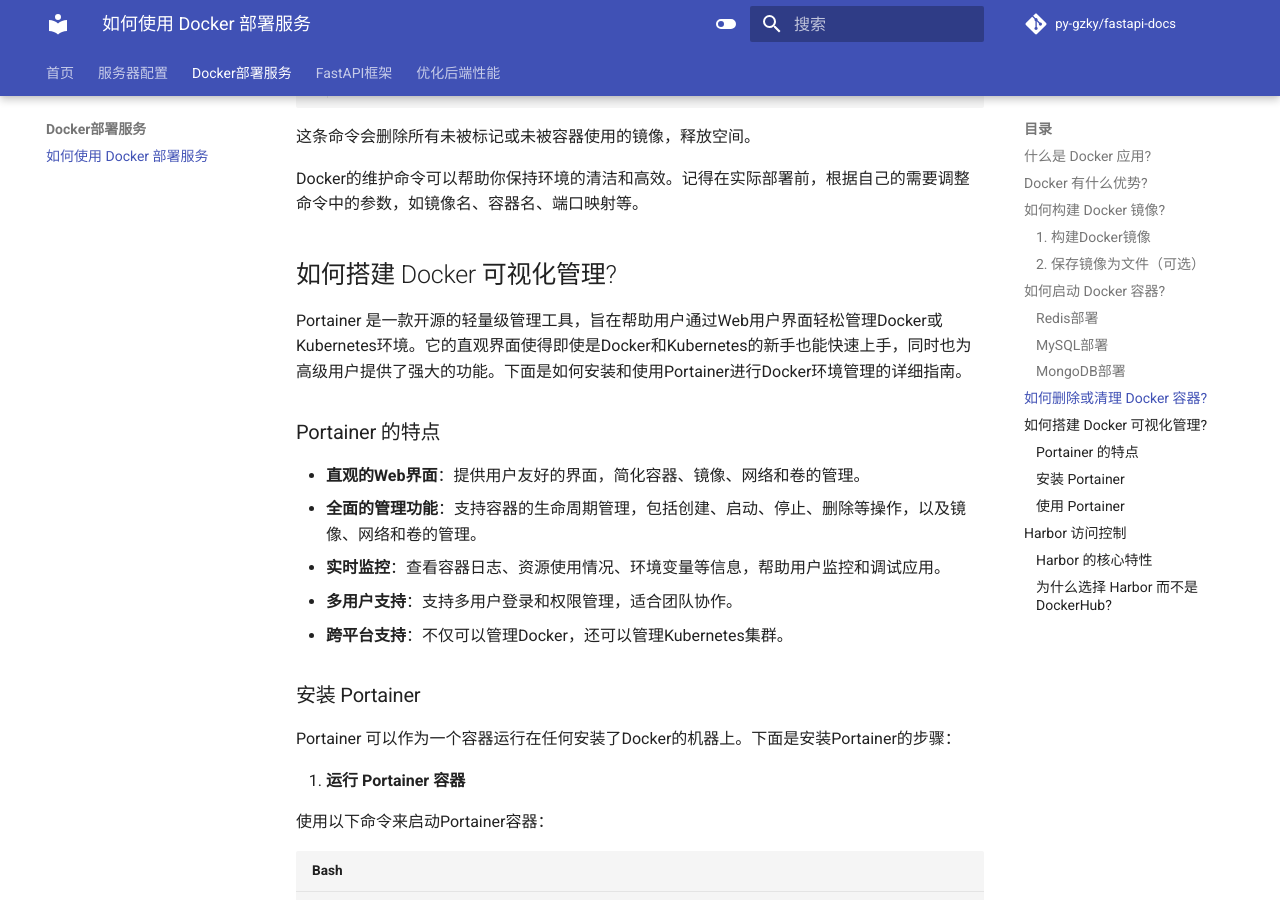
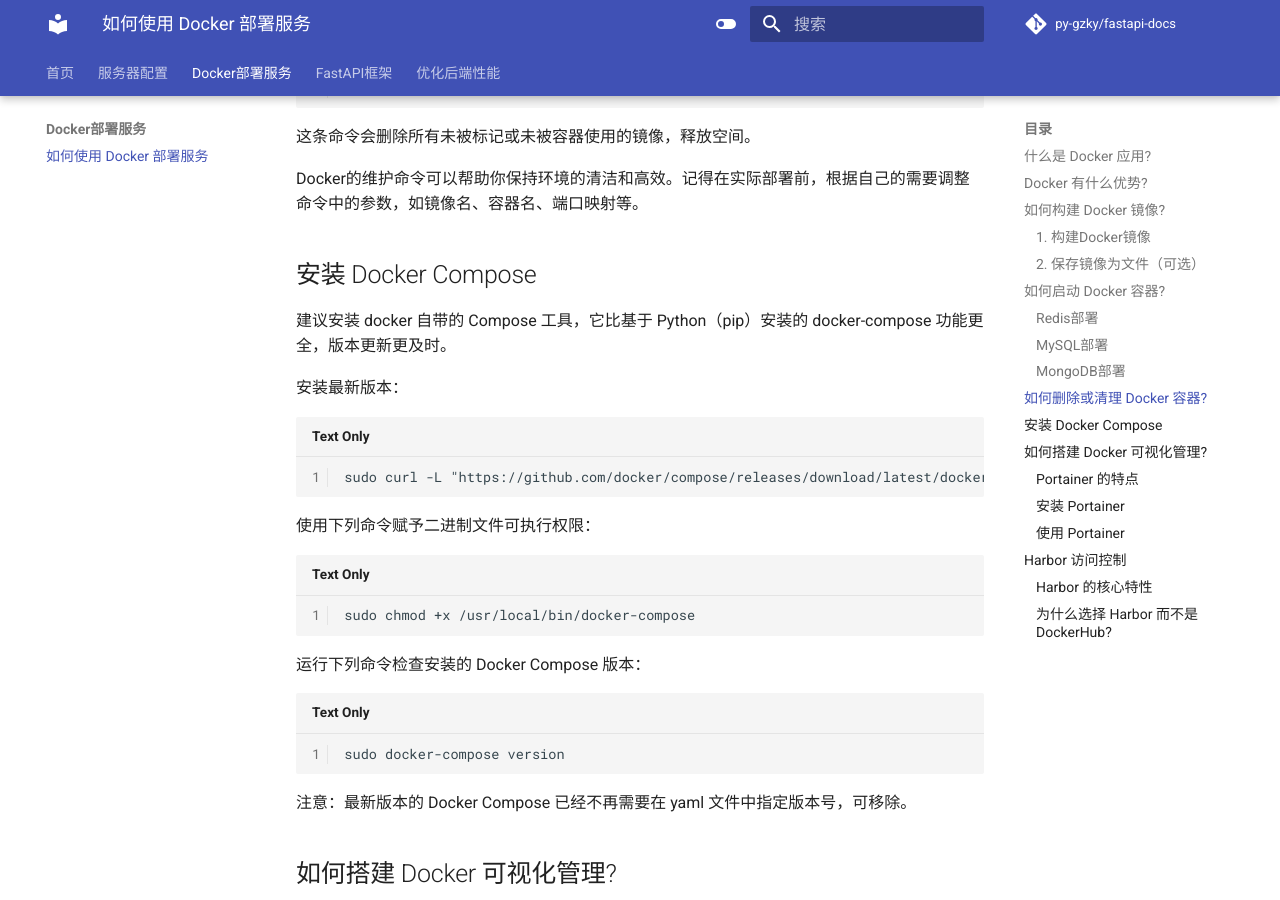
Before and after one commit to PY-GZKY/PythonBackendEngineerGuide, an MkDocs documentation site: the page built from docs/how-to-deploy-using-docker.md, in a window 1280 px wide and 900 px high, scrolled down 2276 px. Built offline with MkDocs 1.6.1 and Material for MkDocs 9.7.7, drawn with Linux system fonts in a browser that asks for light colours; comment, search, counter and statistics services are not loaded.

Commit message:
Update how-to-deploy-using-docker.md

````diff
--- a/docs/how-to-deploy-using-docker.md
+++ b/docs/how-to-deploy-using-docker.md
@@ -85,6 +85,28 @@
 
 Docker的维护命令可以帮助你保持环境的清洁和高效。记得在实际部署前，根据自己的需要调整命令中的参数，如镜像名、容器名、端口映射等。
 
+
+## 安装 Docker Compose
+
+建议安装 docker 自带的 Compose 工具，它比基于 Python（pip）安装的 docker-compose 功能更全，版本更新更及时。
+
+安装最新版本：
+```
+sudo curl -L "https://github.com/docker/compose/releases/download/latest/docker-compose-$(uname -s)-$(uname -m)" -o /usr/local/bin/docker-compose
+```
+
+使用下列命令赋予二进制文件可执行权限：
+```
+sudo chmod +x /usr/local/bin/docker-compose
+```
+
+运行下列命令检查安装的 Docker Compose 版本：
+```
+sudo docker-compose version
+```
+
+注意：最新版本的 Docker Compose 已经不再需要在 yaml 文件中指定版本号，可移除。
+
 ## 如何搭建 Docker 可视化管理?
 
 Portainer 是一款开源的轻量级管理工具，旨在帮助用户通过Web用户界面轻松管理Docker或Kubernetes环境。它的直观界面使得即使是Docker和Kubernetes的新手也能快速上手，同时也为高级用户提供了强大的功能。下面是如何安装和使用Portainer进行Docker环境管理的详细指南。
````
